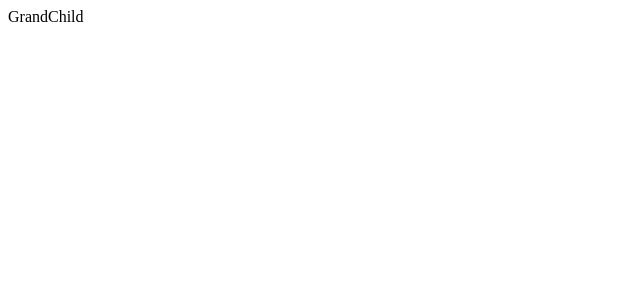
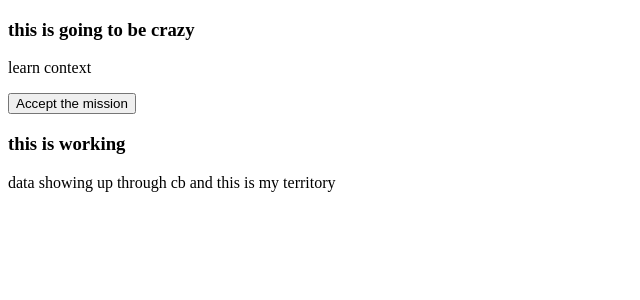
Before and after one commit to NamanJindal03/cn-1-rect, a React (Create React App) app: page / in a window 1280 px wide. Shown: the top 300 px of the page, without its empty margins (0-640 px from the left). Built offline with nearby package versions, Linux system fonts and the light colour scheme.

Commit message:
context api traditional

```diff
--- a/src/contextAPI/App.js
+++ b/src/contextAPI/App.js
@@ -1,5 +1,5 @@
 import React from 'react'
-// import Wrap from './sampleWrapper/wrap'
+import Wrap from './sampleWrapper/wrap'
 import Provider from './context/Provider.js';
 import Child from './Child.js';
 export default function App() {
@@ -8,10 +8,20 @@ export default function App() {
         <Provider>
             <Child />
         </Provider>
-        {/* <Wrap sample={'ssss'}>
-            <div>these are my child divs</div>
-            <p>dont you worry</p>
-        </Wrap> */}
+        <Wrap sample={'ssss'}>
+            {/* <div>these are my child divs</div>
+            <p>dont you worry</p> */}
+            {
+                (someD)=>{
+                    return(
+                        <>
+                        {console.log('triggered')}
+                        <div>data showing up through cb and {someD}</div>
+                        </>
+                    )
+                }
+            }
+        </Wrap>
     </>
   )
 }
--- a/src/contextAPI/GrandChild.js
+++ b/src/contextAPI/GrandChild.js
@@ -1,7 +1,23 @@
 import React from 'react'
-
+import MyContext from './context/context'
 export default function GrandChild() {
   return (
-    <div>GrandChild</div>
+    <>
+        <MyContext.Consumer>
+            {
+                (storeData)=>{
+                    console.log(storeData)
+                    return(
+                        <>
+                            <h3>this is going to be crazy</h3>
+                            <p>{storeData?.missionData?.name}</p>
+                            <button onClick={storeData.missionAccepted}>Accept the mission</button>
+                        </>
+                    )
+                }
+            }
+        </MyContext.Consumer>
+        <h3>this is working</h3>
+    </>
   )
 }
--- a/src/contextAPI/context/Provider.js
+++ b/src/contextAPI/context/Provider.js
@@ -8,7 +8,7 @@ export default function Provider({children}) {
         missionAccepted: false
     })
     function missionAccepted(){
-        setMission(true)
+        setMission({...mission, missionAccepted: true})
     }
   return (
     <MyContext.Provider
--- a/src/contextAPI/sampleWrapper/wrap.js
+++ b/src/contextAPI/sampleWrapper/wrap.js
@@ -1,10 +1,10 @@
 import React from 'react'
 
 export default function Wrap({children, sample}) {
-    console.log(sample)
+    console.log(children)
   return (
     <>
-        {children}
+        {children('this is my territory')}
     </>
   )
 }
```
